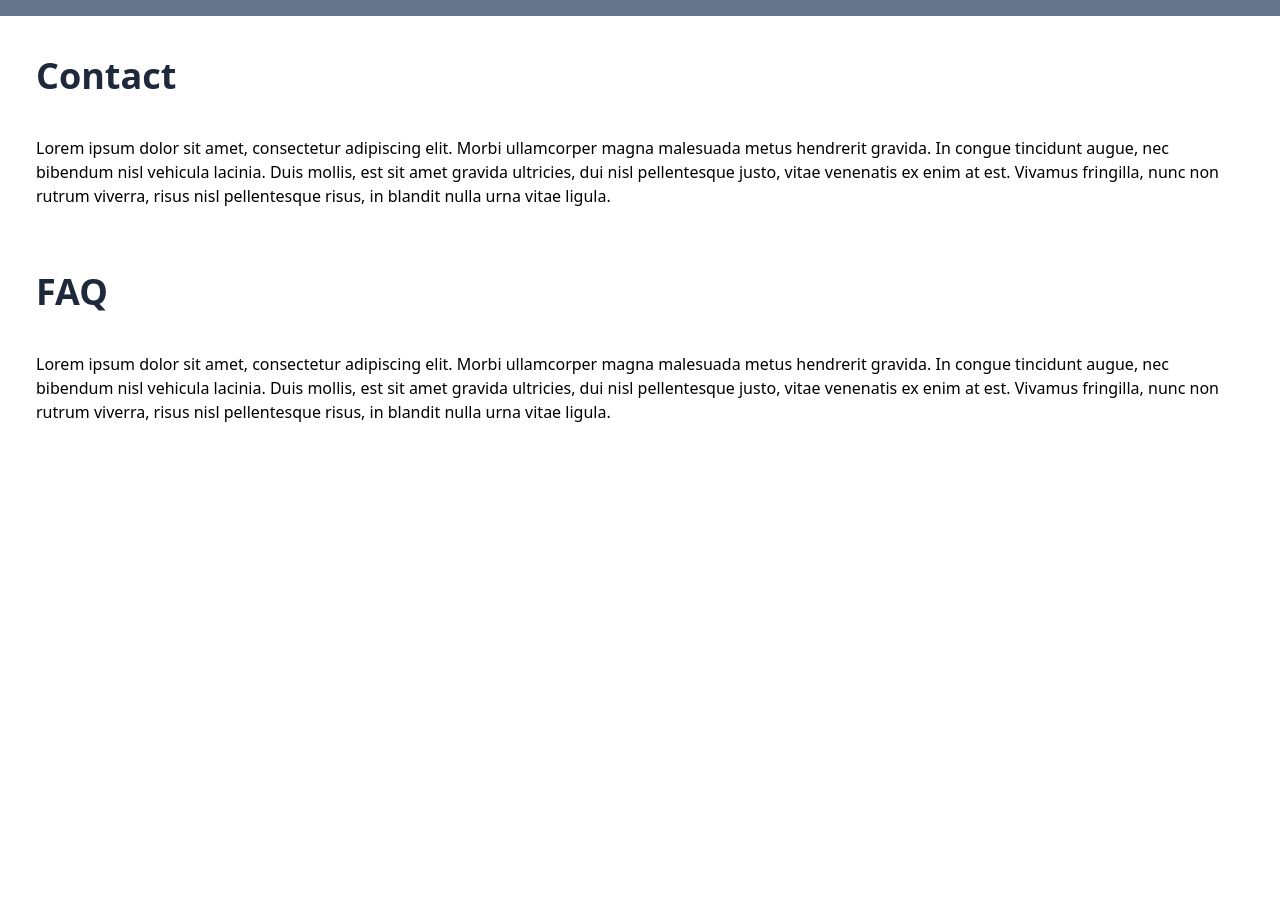
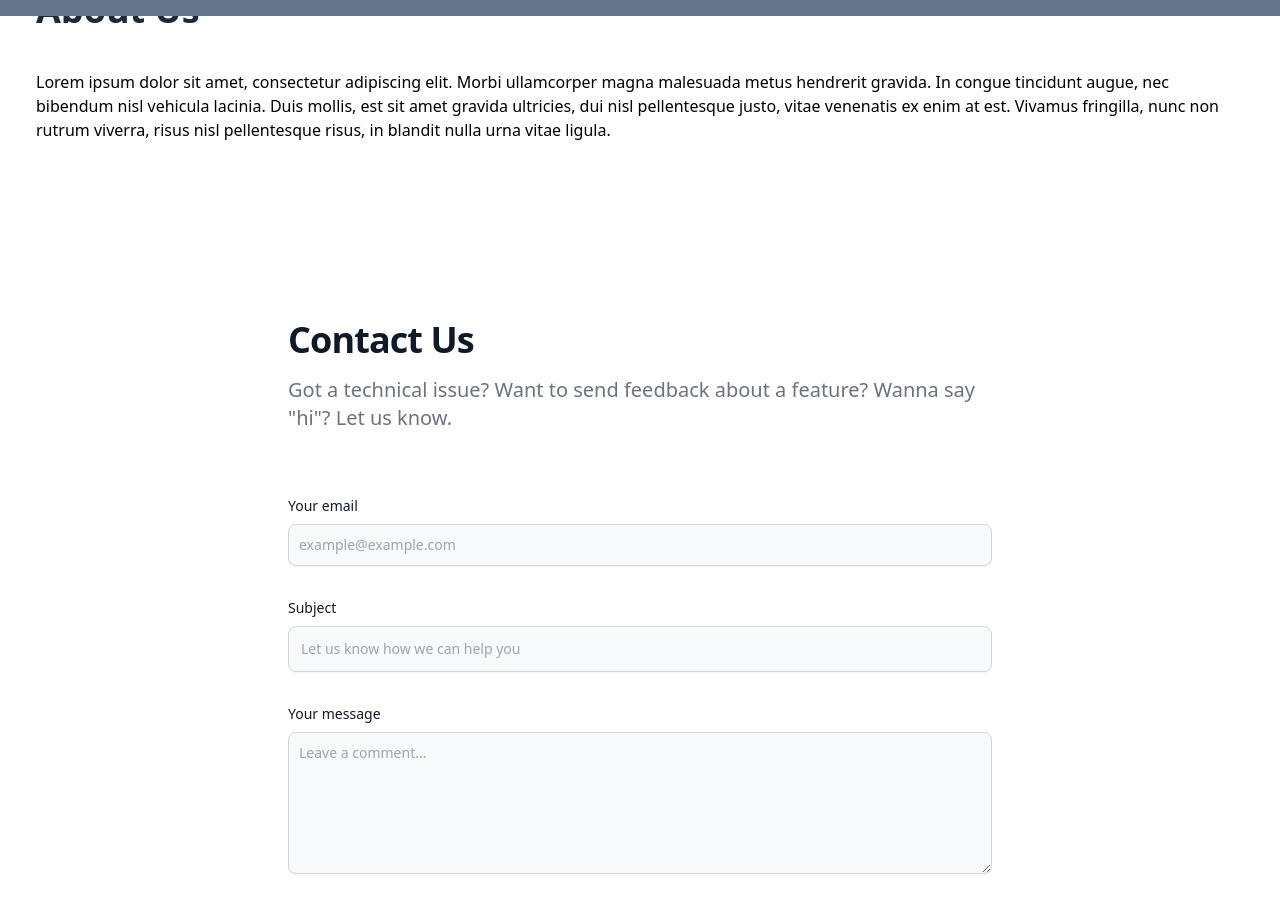
Before and after one commit to CurriculumBuilder/CurriculumBuilder-Frontend, a React (Vite) app: page / in a window 1280 px wide. Shown: the part 784-1696 px from the top of the page. Before the commit the page ends 1298 px from the top, so only its background shows below. Built offline with nearby package versions, Linux system fonts and the light colour scheme.

Commit message:
create contact form and css optimization

```diff
--- a/src/components/Navbar.jsx
+++ b/src/components/Navbar.jsx
@@ -4,7 +4,7 @@ import { useContext, useState, useEffect, useRef } from "react";
 import { AuthContext } from "../context/auth.context";
 import profile from "../assets/profile.png";
 import "../styles/Navbar.css";
-import { useDropdown } from '../context/DropdownContext';
+import { useDropdown } from "../context/DropdownContext";
 
 function Navbar() {
   const { isLoggedIn, logOutUser } = useContext(AuthContext);
@@ -32,7 +32,6 @@ function Navbar() {
         <Link to={"/"}>Logo</Link>
         <HashLink to={"/#about-us"}>About Us</HashLink>
         <HashLink to={"/#contact"}>Contact</HashLink>
-      <HashLink to={"/#faq"}>FAQ</HashLink>
 
         {!isLoggedIn && <Link to={"/login"}>Login</Link>}
         {!isLoggedIn && <Link to={"/signup"}>SignUp</Link>}
--- a/src/pages/AllCurriculumsPage.jsx
+++ b/src/pages/AllCurriculumsPage.jsx
@@ -7,6 +7,7 @@ import "../styles/AllCurriculums.css"
 Modal.setAppElement("#root");
 import { toast, ToastContainer } from 'react-toastify';
 import 'react-toastify/dist/ReactToastify.css';
+import janeDoeCv from "../assets/janeDoeCv.png"
 
 
 function AllCurriculumsPage() {
@@ -80,23 +81,24 @@ function AllCurriculumsPage() {
     <>
       <h1 className='font-bold text-slate-800 text-4xl p-5'>My Curriculums</h1>
 
-      <section className="bg-base-100 gap-4 m-2 md:grid md:grid-cols-2 md:gap-4">
+      <section className="bg-base-100 gap-4 m-2 md:grid md:grid-cols-2 md:gap-4 justify-center items-center">
   {curriculums.map((curriculum) => (
-          <div key={curriculum._id} className="flex min-w-0 gap-x-4 shadow-lg m-2 w-full grid-cols-2 p-3 mr-2">
-            <div className="min-w-0 flex-auto">
+    <div key={curriculum._id} className="flex items-center min-w-0 gap-x-4 shadow-lg m-2 w-full grid-cols-2 p-3 mr-2">
+      <div className="min-w-0 flex-auto text-center">
         <Link to={`./update-curriculum/${curriculum._id}`}>
-                <h3 className="text-sm font-semibold leading-6 text-gray-900 ml-2">{curriculum.personalData.name}</h3>
-                <img src="https://t3.ftcdn.net/jpg/02/48/42/64/240_F_248426448_NVKLywWqArG2ADUxDq6QprtIzsF82dMF.jpg" alt="" />
-                <p className='mt-1 truncate text-xs leading-5 text-gray-500 ml-2'>{curriculum.personalData.position}</p>
+
+          <h3 className="text-lg mt-2 font-semibold leading-6 text-gray-900">{curriculum.personalData.name}</h3>
+          <p className='mt-1 mb-2 p-3 text-md leading-5 text-gray-600'>{curriculum.personalData.position}</p>
+          <img className="mx-auto w-72" src={janeDoeCv} alt="" />
+
         </Link>
 
         <button
-                className="inline-flex font-semibold items-center justify-center rounded-md p-2.5 text-red-800 shadow-md hover:bg-red-800 hover:text-white m-2"
+          className="inline-flex font-semibold items-center justify-center rounded-md p-2.5 text-red-800 shadow-md hover:bg-red-800 hover:text-white mt-5 mb-3"
           onClick={() => openModal(curriculum._id)}
         >
           Delete
         </button>
-
       </div>
     </div>
   ))}
--- a/src/pages/HomePage.jsx
+++ b/src/pages/HomePage.jsx
@@ -1,28 +1,28 @@
 import { useContext } from "react";
 import { AuthContext } from "../context/auth.context";
-import { HashLink } from "react-router-hash-link";
 import "../styles/HomePage.css";
 import Footer from "../components/Footer";
 import { Link } from "react-router-dom";
-import  exampleCV from "../assets/exampleCV.png"
+import janeDoeCv from "../assets/janeDoeCv.png";
 
 function HomePage() {
   const { isLoggedIn } = useContext(AuthContext);
 
   return (
     <>
+    <div className="home">
       <div className="content-home">
-      <section className="main-section-home">
+        <section className="main-section-home" id="home">
           <div className="text-main-section">
             <h1 className="titles-home">
-            Studies show that recruiters spend an average of 6 seconds reviewing
-            a resume
+              Studies show that recruiters spend an average of 6 seconds
+              reviewing a resume
             </h1>
             <p className="p-main-section">
-            Make those seconds count! Create a compelling CV to ensure that your
-            skills and achievements grab immediate attention. Your future career
-            success starts with those crucial 6 seconds – maximize your impact
-            with a standout resume.
+              Make those seconds count! Create a compelling CV to ensure that
+              your skills and achievements grab immediate attention. Your future
+              career success starts with those crucial 6 seconds – maximize your
+              impact with a standout resume.
             </p>
 
             {isLoggedIn && (
@@ -37,69 +37,95 @@ function HomePage() {
               </Link>
             )}
           </div>
-        <img
-            src={exampleCV}
-            alt="cv-image"
-            className="imgExample"
-          />
+          <img src={janeDoeCv} alt="cv-image" className="imgExample" />
         </section>
 
         <br />
 
-      <HashLink to="/#about-us">
           <section id="about-us">
             <div>
               <h1 className="titles-home">About Us</h1>
               <p className="p-main-section">
                 Lorem ipsum dolor sit amet, consectetur adipiscing elit. Morbi
                 ullamcorper magna malesuada metus hendrerit gravida. In congue
-              tincidunt augue, nec bibendum nisl vehicula lacinia. Duis mollis,
-              est sit amet gravida ultricies, dui nisl pellentesque justo, vitae
-              venenatis ex enim at est. Vivamus fringilla, nunc non rutrum
-              viverra, risus nisl pellentesque risus, in blandit nulla urna
-              vitae ligula.
+                tincidunt augue, nec bibendum nisl vehicula lacinia. Duis
+                mollis, est sit amet gravida ultricies, dui nisl pellentesque
+                justo, vitae venenatis ex enim at est. Vivamus fringilla, nunc
+                non rutrum viverra, risus nisl pellentesque risus, in blandit
+                nulla urna vitae ligula.
               </p>
             </div>
           </section>
-      </HashLink>
 
         <br />
+      </div>
 
-      <HashLink to="/#contact">
-        <section id="contact">
+          <section id="contact" className="bg-white dark:bg-slate-800">
+            <div className="py-8 lg:py-16 px-8 mx-auto max-w-screen-md">
+              <h2 className="mb-4 text-4xl tracking-tight font-semibold  text-gray-900 dark:text-white">
+                Contact Us
+              </h2>
+              <p className="mb-8 lg:mb-16 font-medium text-gray-500 dark:text-gray-400 sm:text-xl">
+                Got a technical issue? Want to send feedback about a feature?
+                Wanna say "hi"? Let us know.
+              </p>
+              <form action="#" className="space-y-8">
                 <div>
-            <h1 className="titles-home">Contact</h1>
-            <p className="p-main-section">
-              Lorem ipsum dolor sit amet, consectetur adipiscing elit. Morbi
-              ullamcorper magna malesuada metus hendrerit gravida. In congue
-              tincidunt augue, nec bibendum nisl vehicula lacinia. Duis mollis,
-              est sit amet gravida ultricies, dui nisl pellentesque justo, vitae
-              venenatis ex enim at est. Vivamus fringilla, nunc non rutrum
-              viverra, risus nisl pellentesque risus, in blandit nulla urna
-              vitae ligula.
-            </p>
+                  <label
+                    for="email"
+                    className="block mb-2 text-sm font-medium text-gray-900 dark:text-gray-300"
+                  >
+                    Your email
+                  </label>
+                  <input
+                    type="email"
+                    id="email"
+                    className="shadow-sm bg-gray-50 border border-gray-300 text-gray-900 text-sm rounded-lg focus:ring-primary-500 focus:border-primary-500 block w-full p-2.5 dark:bg-gray-700 dark:border-gray-600 dark:placeholder-gray-400 dark:text-white dark:focus:ring-primary-500 dark:focus:border-primary-500 dark:shadow-sm-light"
+                    placeholder="example@example.com"
+                    required
+                  ></input>
                 </div>
+                <div>
+                  <label
+                    for="subject"
+                    className="block mb-2 text-sm font-medium text-gray-900 dark:text-gray-300"
+                  >
+                    Subject
+                  </label>
+                  <input
+                    type="text"
+                    id="subject"
+                    className="block p-3 w-full text-sm text-gray-900 bg-gray-50 rounded-lg border border-gray-300 shadow-sm focus:ring-primary-500 focus:border-primary-500 dark:bg-gray-700 dark:border-gray-600 dark:placeholder-gray-400 dark:text-white dark:focus:ring-primary-500 dark:focus:border-primary-500 dark:shadow-sm-light"
+                    placeholder="Let us know how we can help you"
+                    required
+                  ></input>
+                </div>
+                <div className="sm:col-span-2">
+                  <label
+                    for="message"
+                    className="block mb-2 text-sm font-medium text-gray-900 dark:text-gray-400"
+                  >
+                    Your message
+                  </label>
+                  <textarea
+                    id="message"
+                    rows="6"
+                    className="block p-2.5 w-full text-sm text-gray-900 bg-gray-50 rounded-lg shadow-sm border border-gray-300 focus:ring-primary-500 focus:border-primary-500 dark:bg-gray-700 dark:border-gray-600 dark:placeholder-gray-400 dark:text-white dark:focus:ring-primary-500 dark:focus:border-primary-500"
+                    placeholder="Leave a comment..."
+                  ></textarea>
+                </div>
+                <button
+                  type="submit"
+                  className="py-3 px-5 text-sm font-medium text-center text-white rounded-lg bg-primary-700 sm:w-fit hover:bg-primary-800 focus:ring-4 focus:outline-none focus:ring-primary-300 dark:bg-primary-600 dark:hover:bg-primary-700 dark:focus:ring-primary-800"
+                >
+                  Send message
+                </button>
+              </form>
+            </div>
+            <br />
+            <br />
           </section>
-      </HashLink>
 
-      <br />
-
-      <HashLink to="/#faq">
-        <section id="faq">
-          <div>
-            <h1 className="titles-home">FAQ</h1>
-            <p className="p-main-section">
-              Lorem ipsum dolor sit amet, consectetur adipiscing elit. Morbi
-              ullamcorper magna malesuada metus hendrerit gravida. In congue
-              tincidunt augue, nec bibendum nisl vehicula lacinia. Duis mollis,
-              est sit amet gravida ultricies, dui nisl pellentesque justo, vitae
-              venenatis ex enim at est. Vivamus fringilla, nunc non rutrum
-              viverra, risus nisl pellentesque risus, in blandit nulla urna
-              vitae ligula.
-            </p>
-          </div>
-        </section>
-      </HashLink>
         </div>
       <Footer />
     </>
--- a/src/styles/HomePage.css
+++ b/src/styles/HomePage.css
@@ -28,5 +28,5 @@
 
 .imgExample {
     object-fit: fill;
-    @apply align-middle items-center justify-center p-2.5 mt-3 md:mt-0 md:p-0 w-2/3 md:w-1/2
+    @apply align-middle items-center justify-center p-2.5 mt-3 md:mt-0 md:p-0 w-2/3 md:w-1/2 shadow-xl
 }
```
Also changed, not shown: src/assets/janeDoeCv.png (added). Lines whose indentation alone changed are shown as unchanged.
